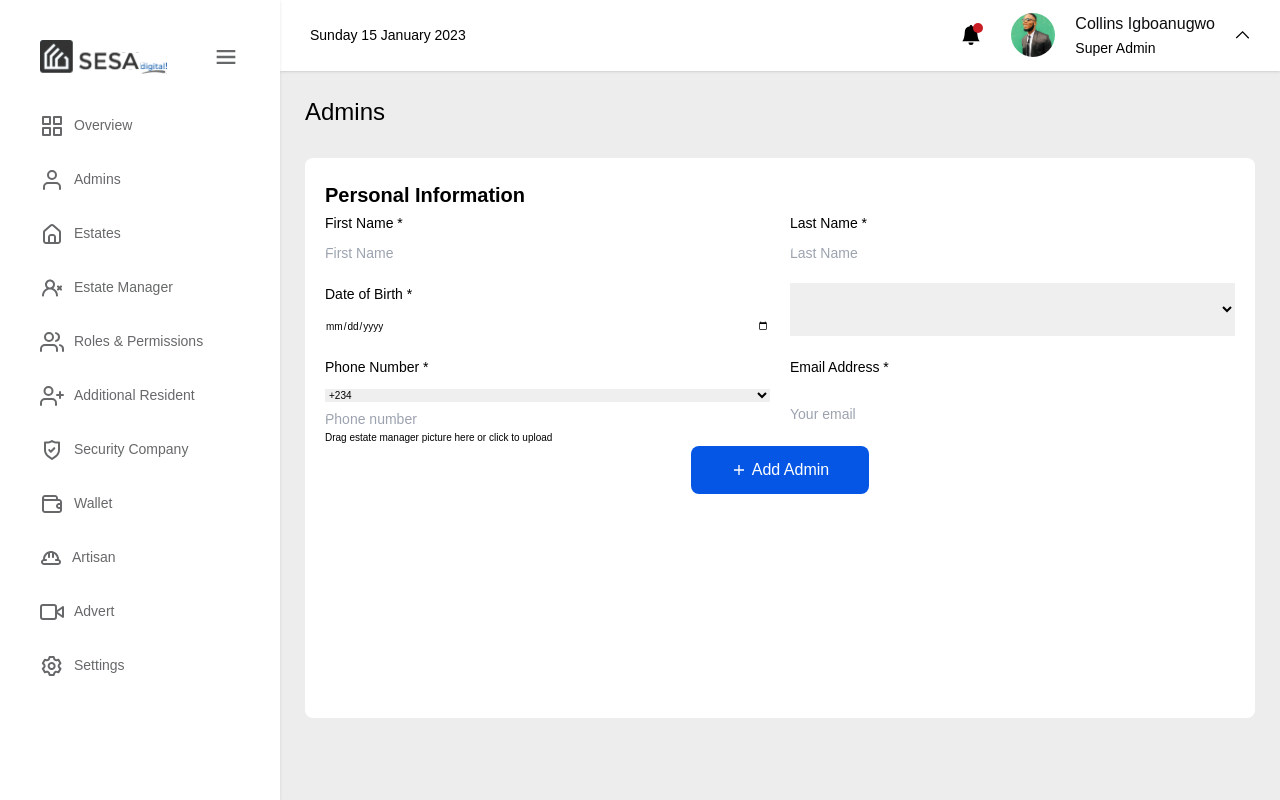
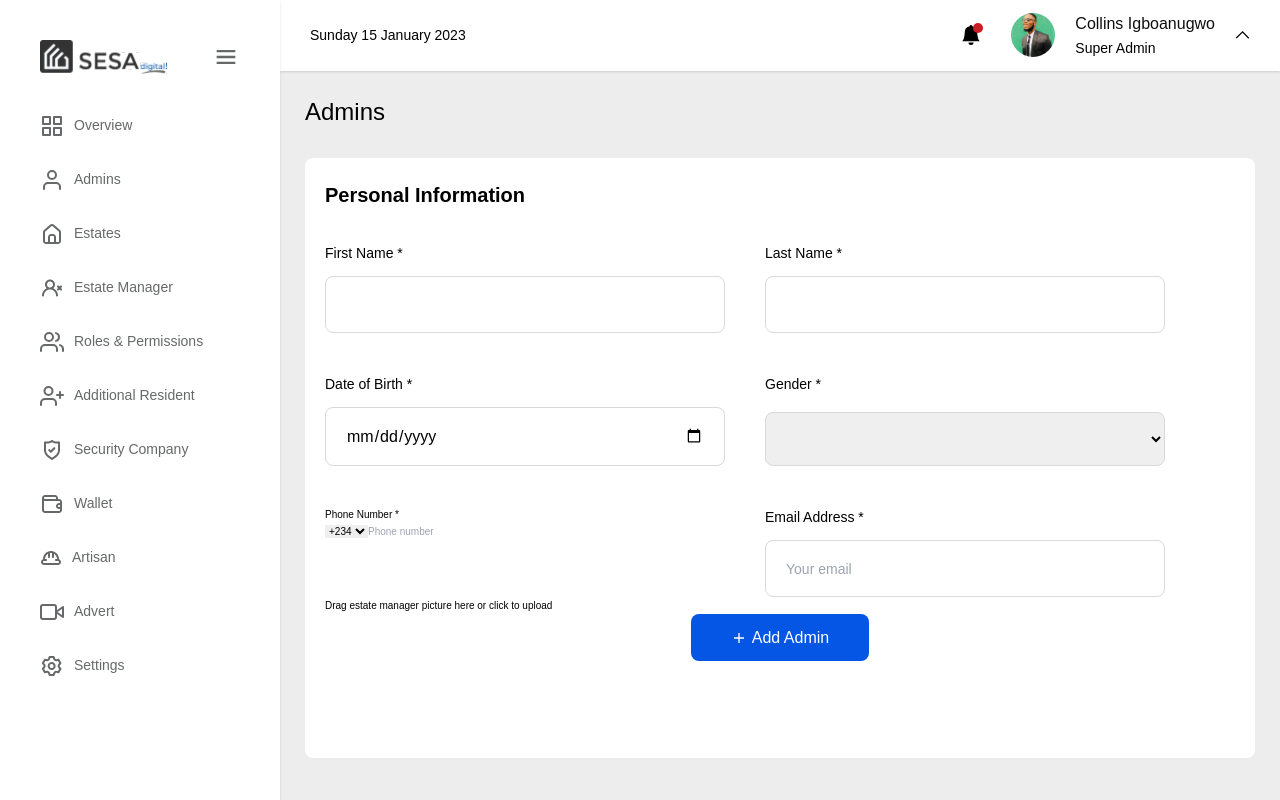
Before and after one commit to Niscolinx/sesa, a React (Vite) app: page /dashboard/admins in a window 1280 px wide. Both pictures are taken after a click on the button "Add Admin". Built offline with nearby package versions, Linux system fonts and the light colour scheme; a web font is replaced by a local one.

Commit message:
working on admin

```diff
--- a/src/components/admins/AddAdmin.tsx
+++ b/src/components/admins/AddAdmin.tsx
@@ -14,33 +14,28 @@ const AddAdmin = () => {
                 <section className='addAdmin__form'>
                     <div className='addAdmin__form--item'>
                         <label htmlFor='firstName'>First Name *</label>
-                        <input
-                            type='text'
-                            id='firstName'
-                            placeholder='First Name'
-                        />
+                        <input type='text' id='firstName' />
                     </div>
                     <div className='addAdmin__form--item'>
                         <label htmlFor='lastName'>Last Name *</label>
-                        <input
-                            type='text'
-                            id='lastName'
-                            placeholder='Last Name'
-                        />
+                        <input type='text' id='lastName' />
                     </div>
                     <div className='addAdmin__form--item'>
                         <label htmlFor='date'>Date of Birth *</label>
-                        <input type='date' id='date' placeholder='DD/MM/YY' />
+                        <input type='date' id='date' />
                     </div>
                     <div className='addAdmin__form--item'>
+                        <label htmlFor='gender'>Gender *</label>
                         <select id='gender'>
                             <option hidden>&nbsp;</option>
                             <option value='male'>Male</option>
                             <option value='female'>Female</option>
                         </select>
                     </div>
-                    <div className='addAdmin__form--item'>
+                    <div className='addAdmin__form--phoneNumber'>
                         <label htmlFor='phoneNumber'>Phone Number *</label>
+
+                        <div className='phoneNumber__box'>
                             <select>
                                 <option value='234'>
                                     +234 <GrDown />
@@ -51,6 +46,7 @@ const AddAdmin = () => {
                                 id='phoneNumber'
                                 placeholder='Phone number'
                             />
+                        </div>
                     </div>
                     <div className='addAdmin__form--item'>
                         <label htmlFor='email'>Email Address *</label>
--- a/src/sass/components/dashboard/admins.scss
+++ b/src/sass/components/dashboard/admins.scss
@@ -2,7 +2,7 @@
     &__container {
         background-color: $color-white;
         border-radius: $border-radius;
-        height: 70vh;
+        height: 75vh;
         margin-top: 3rem;
     }
 
@@ -28,6 +28,7 @@
 
     .addAdmin {
         padding: 2rem;
+        display: grid;
 
         &__heading {
             font-size: 2rem;
@@ -36,28 +37,42 @@
 
         &__form {
             display: grid;
-            grid-template-columns: repeat(auto-fit, minmax(37rem, 1fr));
-            gap: 2rem;
-
-
+            max-width: 84rem;
+            grid-template-columns: repeat(auto-fit, minmax(35rem, 1fr));
+            gap: 4rem;
+            margin-top: 3rem;
 
             &--item {
                 display: grid;
                 gap: 1rem;
 
-                label{
+                label {
                     font-size: 1.4rem;
                     font-weight: 500;
                 }
-                input{
+                input,
+                select {
                     width: 100%;
                     border-radius: $border-radius;
+                    border: 1px solid $color-grey-1;
+                    padding: 1.4rem 2rem;
+                    font-size: 1.6rem;
+                    outline: none;
 
-                    &::placeholder{
+                    &::placeholder {
                         font-size: 1.4rem;
                         font-weight: 300;
                     }
                 }
+
+                select{
+                    cursor: pointer;
+                }
+
+            }
+
+            &--phoneNumber{
+
             }
         }
     }
```
Lines whose indentation alone changed are shown as unchanged.
